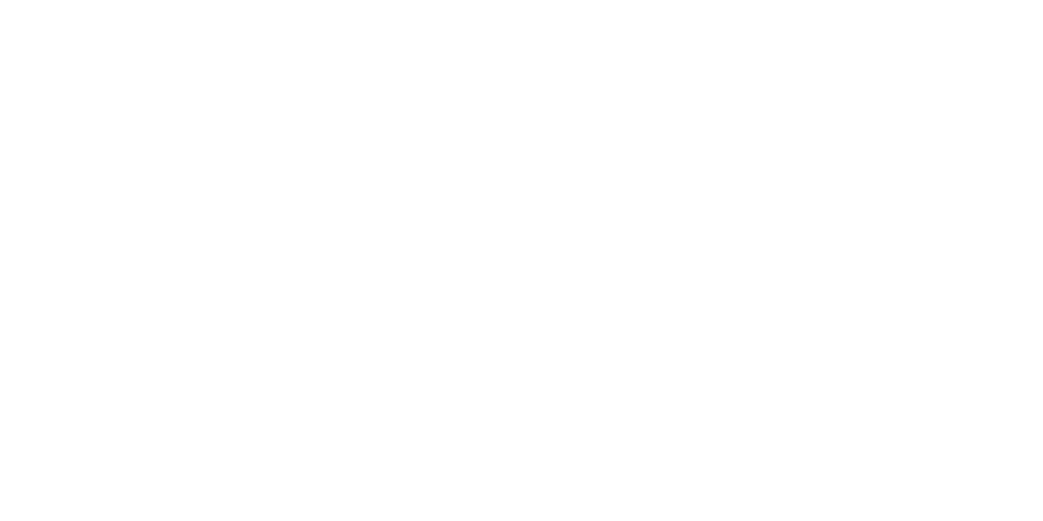
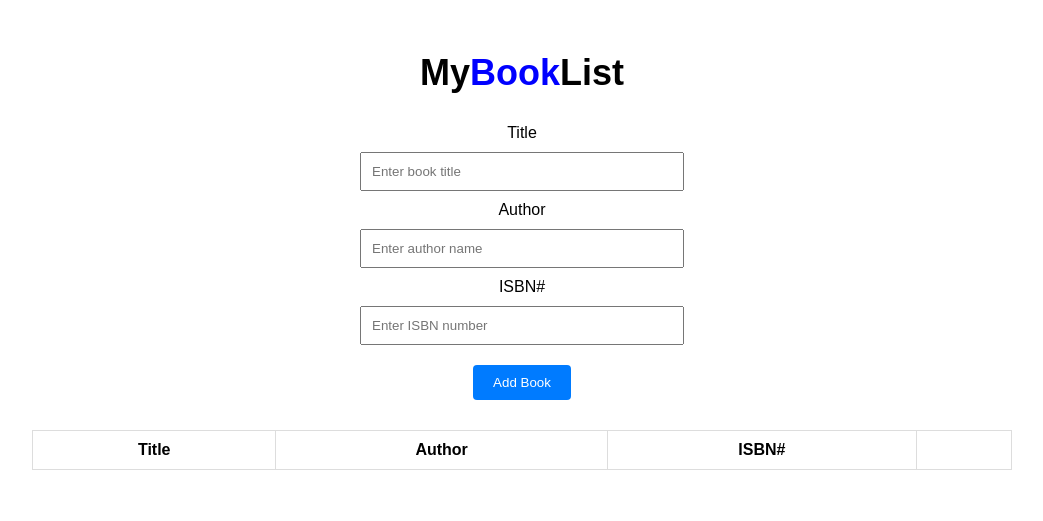
Before and after one commit to acciojob/book-list-Aryamnsls, a website: page main.html in a window 1280 px wide. Shown: the whole page, without its empty margins (118-1161 px from the left). Drawn offline with Linux system fonts and the light colour scheme.

Commit message:
created a submission

```diff
--- a/main.html
+++ b/main.html
@@ -1,16 +1,38 @@
 <!DOCTYPE html>
+<html lang="en">
+<head>
+  <meta charset="UTF-8" />
+  <meta name="viewport" content="width=device-width, initial-scale=1.0"/>
+  <link rel="stylesheet" href="styles.css" />
+  <title>MyBookList</title>
+</head>
+<body>
+  <h1>My<span style="color: blue;">Book</span>List</h1>
 
-<html>
+  <div class="form-group">
+    <label>Title</label>
+    <input type="text" id="title" placeholder="Enter book title" />
+    <label>Author</label>
+    <input type="text" id="author" placeholder="Enter author name" />
+    <label>ISBN#</label>
+    <input type="text" id="isbn" placeholder="Enter ISBN number" />
+    <button id="submit">Add Book</button>
+  </div>
 
-<head>
-	<link rel="stylesheet" href="styles.css">
-</head>
+  <table class="table table-striped">
+    <thead>
+      <tr>
+        <th>Title</th>
+        <th>Author</th>
+        <th>ISBN#</th>
+        <th></th>
+      </tr>
+    </thead>
+    <tbody id="book-list">
+      <!-- Book entries will go here -->
+    </tbody>
+  </table>
 
-<body>
-	<!-- the entire body must be written by student -->
-    <script type="text/javascript" src="./script.js">
-</script>
-
+  <script src="script.js"></script>
 </body>
-
 </html>
--- a/script.js
+++ b/script.js
@@ -1 +1,32 @@
-//your JS code here. If required.
+document.getElementById("submit").addEventListener("click", function () {
+  const title = document.getElementById("title").value.trim();
+  const author = document.getElementById("author").value.trim();
+  const isbn = document.getElementById("isbn").value.trim();
+
+  if (title === "" || author === "" || isbn === "") {
+    alert("Please fill in all fields.");
+    return;
+  }
+
+  const table = document.getElementById("book-list");
+  const row = document.createElement("tr");
+
+  row.innerHTML = `
+    <td>${title}</td>
+    <td>${author}</td>
+    <td>${isbn}</td>
+    <td><button class="delete">X</button></td>
+  `;
+
+  table.appendChild(row);
+
+  document.getElementById("title").value = "";
+  document.getElementById("author").value = "";
+  document.getElementById("isbn").value = "";
+});
+
+document.getElementById("book-list").addEventListener("click", function (e) {
+  if (e.target.classList.contains("delete")) {
+    e.target.parentElement.parentElement.remove();
+  }
+});
--- a/styles.css
+++ b/styles.css
@@ -1 +1,55 @@
-/*  your css code here. If applicable */
+body {
+  font-family: Arial, sans-serif;
+  text-align: center;
+  padding: 20px;
+}
+
+h1 {
+  font-size: 36px;
+  margin-bottom: 30px;
+}
+
+.form-group {
+  margin-bottom: 30px;
+}
+
+.form-group input {
+  display: block;
+  width: 300px;
+  padding: 10px;
+  margin: 10px auto;
+}
+
+#submit {
+  padding: 10px 20px;
+  background-color: #007bff;
+  color: white;
+  border: none;
+  cursor: pointer;
+  margin-top: 10px;
+  border-radius: 4px;
+}
+
+.table {
+  width: 80%;
+  margin: 20px auto;
+  border-collapse: collapse;
+}
+
+.table th,
+.table td {
+  border: 1px solid #ddd;
+  padding: 10px;
+}
+
+.table-striped tr:nth-child(even) {
+  background-color: #f2f2f2;
+}
+
+.delete {
+  background-color: red;
+  color: white;
+  padding: 5px 10px;
+  border: none;
+  cursor: pointer;
+}
```
